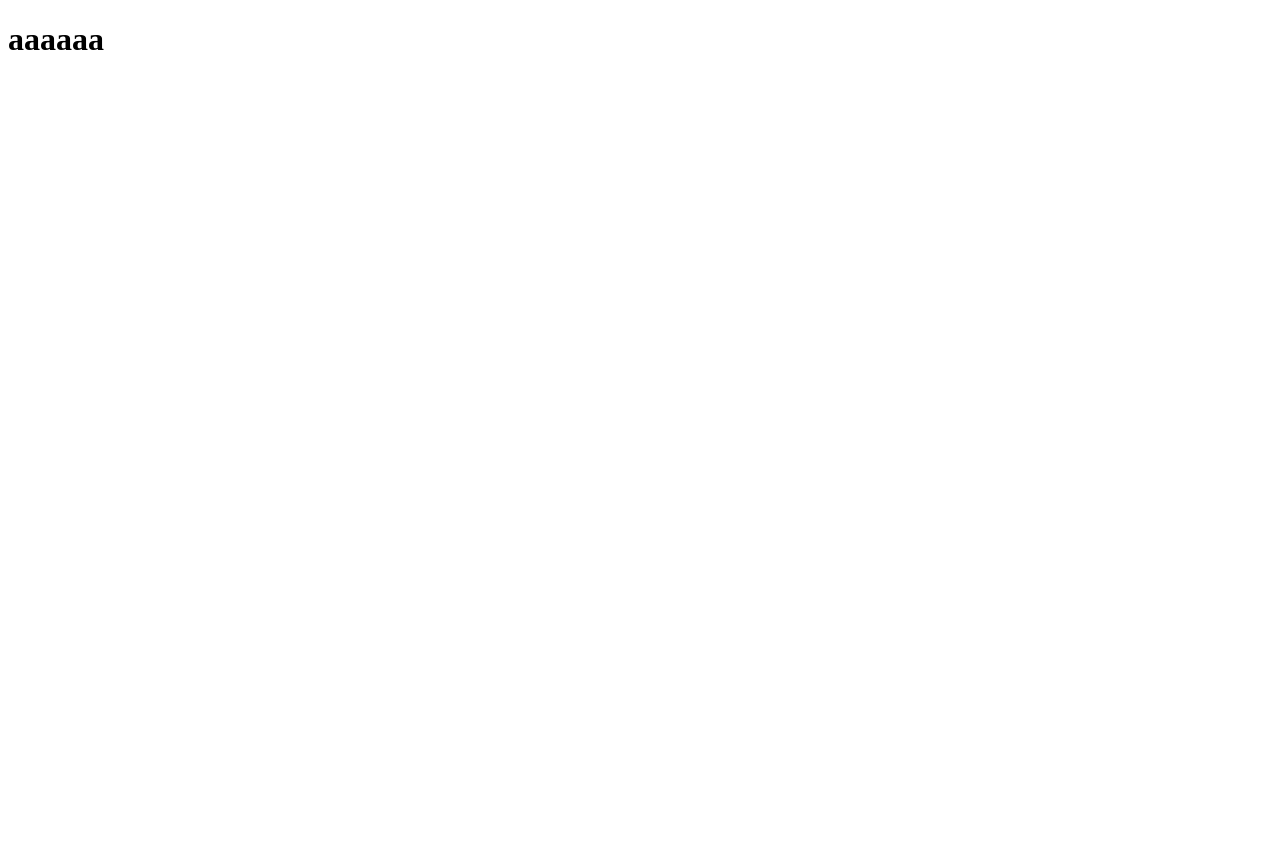
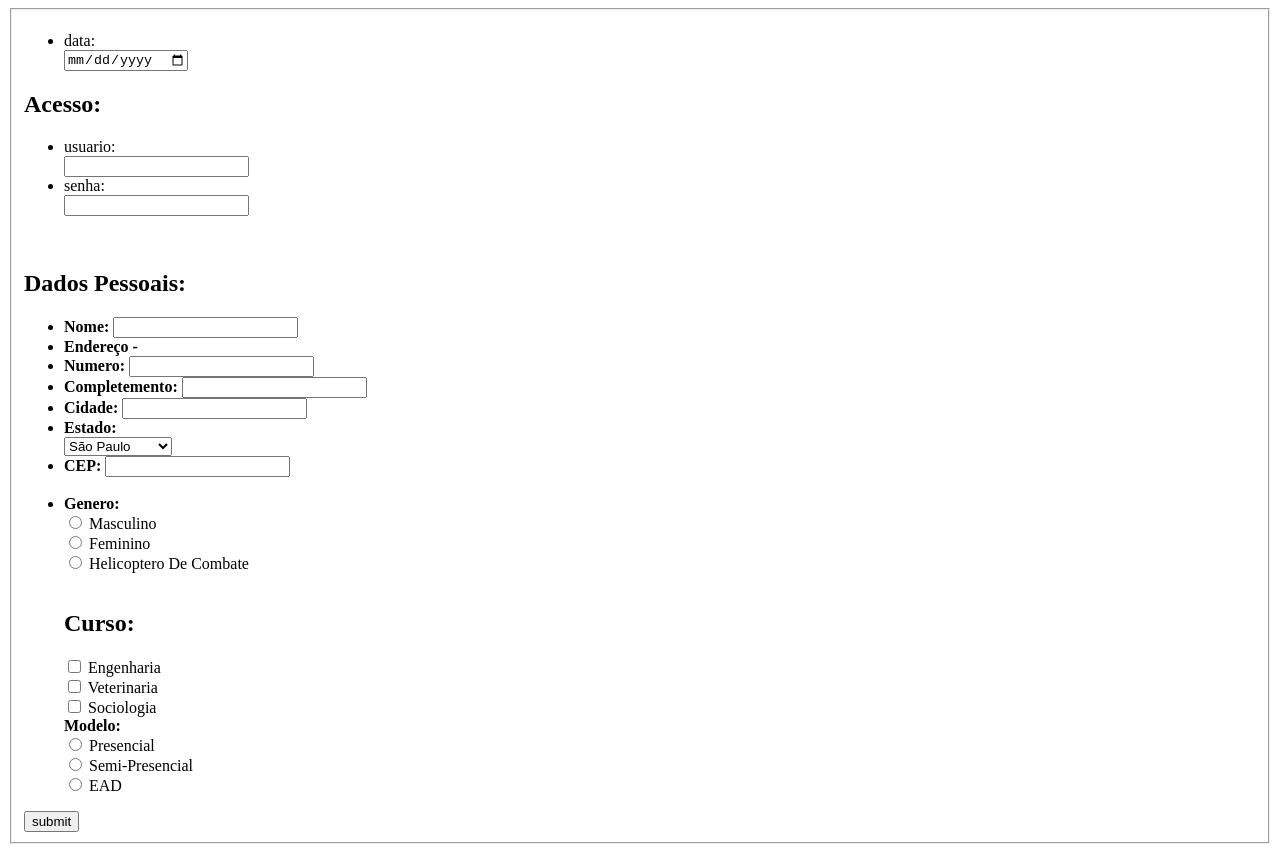
Before and after one commit to manulazs/WebDesign, a plain HTML site: page aula2-tarefa/index.html in a window 1280 px wide. Before the commit the page ends 800 px from the top, so only its background shows below. Drawn offline with Linux system fonts and the light colour scheme.

Commit message:
brabissimo

```diff
--- a/aula2-tarefa/index.html
+++ b/aula2-tarefa/index.html
@@ -1,11 +1,100 @@
 <!DOCTYPE html>
 <html lang="en">
+
 <head>
     <meta charset="UTF-8">
     <meta name="viewport" content="width=device-width, initial-scale=1.0">
     <title>Document</title>
 </head>
+
 <body>
-    <h1>aaaaaa</h1>
+    <fieldset>
+        <form action="https://www.w3schools.com/action_page.php">
+            <ul>
+                <li>
+                    <label for="data">data:</label><br>
+                </li>
+                <input type="date" id="data" name="data"><br>
+            </ul>
+
+            <h2>Acesso:</h2>
+
+            <ul>
+                <li>
+                    <label for="user">usuario:</label><br>
+                </li>
+                <input type="text" id="user" name="user"><br>
+                <li>
+                    <label for="password">senha:</label><br>
+                </li>
+                <input type="password" id="password" name="password"><br>
+            </ul>
+        <br>
+        <h2>Dados Pessoais:</h2>
+        <ul>
+            <li><b>Nome: </b><input type="text"></li>
+            <li><b>Endereço - </b></li>
+            <li><b>Numero: </b><input type="number"></li>
+            <li><b>Completemento:</b> <input type="text"></li>
+            <li><b>Cidade:</b> <input list="cidade" name="cidades"></li>
+            <datalist id="cidade">
+                <option value="Sorocaba">
+                <option value="Aracoiaba">
+                <option value="Itu">
+                <option value="Votorantim">
+                <option value="SP">
+            </datalist>
+
+            <li>
+                <label for="estados"><b>Estado:</b></label>
+            </li>
+            <select id="estados" name="estados">
+                <option value="SP">São Paulo</option>
+                <option value="RJ">Rio de Janeiro</option>
+                <option value="MG">Minas Gerais</option>
+                <option value="BA">Bahia</option>
+            </select>
+
+            <li><b>CEP: </b><input type="number"></li><br>
+
+            <li>
+                <b>Genero:</b><br>
+                <input type="radio" name="Masculino" value="masculino" id="a">
+                <label for="a">Masculino</label><br>
+                <input type="radio" name="Feminino" value="feminino" id="b">
+                <label for="b">Feminino</label><br>
+                <input type="radio" name="Helicoptero" value="Combate" id="c">
+                <label for="c">Helicoptero De Combate</label>
+                <br><br>
+            </li>
+
+
+            <h2>Curso:</h2>
+
+            <input type="checkbox" value="Engenharia" id="exatas" name="exatas">
+            <label for="exatas">Engenharia</label><br>
+            <input type="checkbox" value="Veterinaria" name="saude" id="saude">
+            <label for="saude">Veterinaria</label><br>
+            <input type="checkbox" value="Sociologia" name="humanas" id="humanas">
+            <label for="humanas">Sociologia</label><br>
+
+            <b>Modelo:</b><br>
+            <input type="radio" value="Presencial" name="fisico" id="fisico">
+            <label for="fisico">Presencial</label><br>
+            <input type="radio" value="Semi-Presencial" name="quasefisico" id="quasefisico">
+            <label for="quasefisico">Semi-Presencial</label><br>
+            <input type="radio" value="EAD" name="online" id="online">
+            <label for="online">EAD</label>
+
+
+        </ul>
+
+        <input type="submit" value="submit">
+    </form>
+    </fieldset>
+
+
+
 </body>
+
 </html>
```
